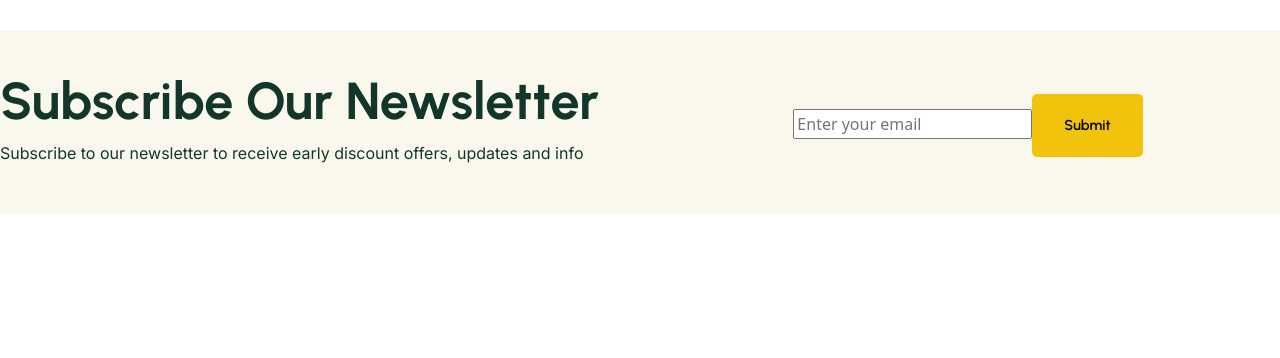
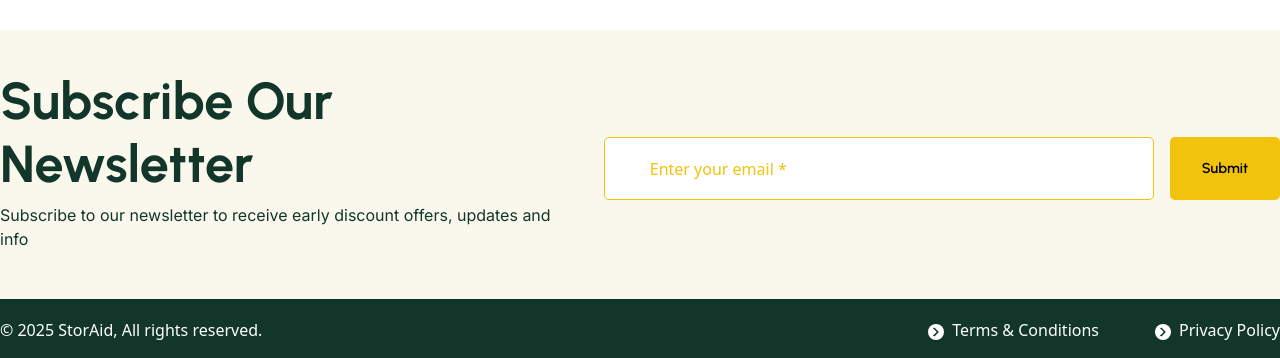
Before and after one commit to DennaSidaUpp/JS-Frontend, a React (Vite) app: page / in a window 1280 px wide. Shown: the part 5452-5810 px from the top of the page. Before the commit the page ends 5665 px from the top, so only its background shows below. Built offline with nearby package versions, Linux system fonts and the light colour scheme; no server answers.

Commit message:
Subscribe & Footer section complete

```diff
--- a/src/components/Footer.jsx
+++ b/src/components/Footer.jsx
@@ -2,7 +2,15 @@ import React from 'react'
 
 const Footer = () => {
   return (
-    <div>Footer</div>
+    <footer>
+      <div className='footerContainer'>
+        <div className='copyright'>© 2025 StorAid, All rights reserved.</div>
+        <div className='termContainer'>
+          <div className='link'><img src="./images/icons/arrow_right_icon.svg" alt="" /><a href="#" className='linkHover'>Terms & Conditions</a></div>
+          <div className='link'><img src="./images/icons/arrow_right_icon.svg" alt="" /><a href="#" className='linkHover'>Privacy Policy</a></div>
+        </div>
+      </div>
+    </footer>
   )
 }
 
--- a/src/components/Subscribe.jsx
+++ b/src/components/Subscribe.jsx
@@ -1,6 +1,40 @@
-import React from 'react'
+import React, { useState } from 'react'
 
 const Subscribe = () => {
+  const [formData, setFormData] = useState({ email: '' })
+  const [errors, setErrors] = useState({})
+
+  const handleChange = (e) => {
+    const {name, value } = e.target
+    setFormData({...formData, [name]: value})
+
+    if (value.tim() === '') {
+      setErrors(prevErrors => ({...prevErrors, [name]: `The ${name} field is required`}))
+    } else {
+      setErrors(prevErrors => ({...prevErrors, [name]: ''}))
+    }
+  }
+
+  const handleSubmit = async (e) => {
+    e.preventDefault()
+
+    const res = await fetch('https://win25-jsf-assignment.azurewebsites.net/api/subscribe', {
+      method: 'post',
+      headers: {
+        'Content-Type': 'application/json'
+      },
+      body: JSON.stringify(formData)
+    })
+
+    if (res.ok) {
+      const data = await res.text()
+      console.log(data)
+    } else {
+      const data = await res.json()
+      console.log(data)
+    }
+  }
+
   return (
     <div className='subscribe'>
       <div className='subscribeContainer'>
@@ -9,9 +43,9 @@ const Subscribe = () => {
           <p>Subscribe to our newsletter to receive early discount offers, updates and info</p>
         </div>
         <div className='subForm'>
-          <form action="">
+          <form onSubmit={handleSubmit} noValidate>
             <div className='subFormContainer'>
-              <input type="email" name="email" placeholder="Enter your email" />
+              <input type="email" name="email" value={formData.email} onChange={handleChange} required placeholder="Enter your email *" />
               <button type='submit' className='submitButton'>Submit</button>
             </div>
           </form>
--- a/src/main.css
+++ b/src/main.css
@@ -832,12 +832,19 @@ nav {
 
         .subForm{
             display: flex;
-            margin: auto;
+            justify-content: flex-end;
+            align-items: center;
 
             .subFormContainer {
+                display: flex;
+                gap: 1rem;
 
                 input {
-
+                    width: 550px;
+                    padding-left: 45px;
+                    color: var(--secondary);
+                    border: var(--accent) solid 1px;
+                    border-radius: 5px;
                 }
 
                 .submitButton {
@@ -860,3 +867,51 @@ nav {
         }
     }
 }
+
+::placeholder {
+    color: var(--accent);
+    opacity: 1;
+}
+
+footer {
+    background-color: var(--secondary);
+    display: flex;
+    justify-content: center;
+    padding-top: 1.2rem;
+    padding-bottom: 1.2rem;
+
+    .footerContainer {
+        width: 1430px;
+        display: flex;
+        justify-content: space-between;
+
+        .copyright {
+            color: var(--primary);
+        }
+
+        .termContainer {
+            display: flex;
+            gap: 3rem;
+
+            .link {
+                img {
+                    background-color: var(--primary);
+                    height: 100%;
+                    border-radius: 50%;
+                    padding: 0.2rem;
+                    height: 1rem;
+                    width: 1rem;
+                    margin: 0 0.5rem;
+                }
+
+                a {
+                    color: var(--primary);
+                    text-decoration: none;
+                }
+                .linkHover:hover {
+                    text-decoration: underline;
+                }
+            }
+        }
+    }
+}
--- a/src/pages/Home.jsx
+++ b/src/pages/Home.jsx
@@ -9,6 +9,7 @@ import Pricing from '../components/Pricing'
 import Booknow from '../components/Booknow'
 import Blog from '../components/Blog'
 import Subscribe from '../components/Subscribe'
+import Footer from '../components/Footer'
 
 const Home = () => {
   return (
@@ -23,6 +24,7 @@ const Home = () => {
       <Booknow/>
       <Blog/>
       <Subscribe/>
+      <Footer/>
     </>
   )
 }
```
Also changed, not shown: src/components/Booking.jsx (deleted), src/components/Bookingheader.jsx (deleted), src/components/Pagenotfound.jsx (deleted), src/components/Servicesheader.jsx (deleted).
